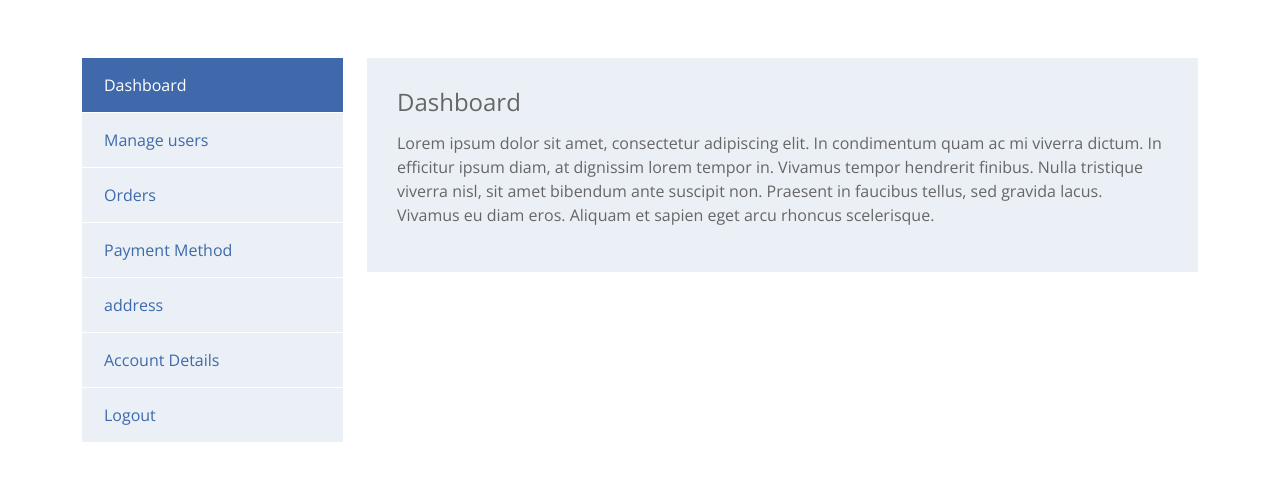
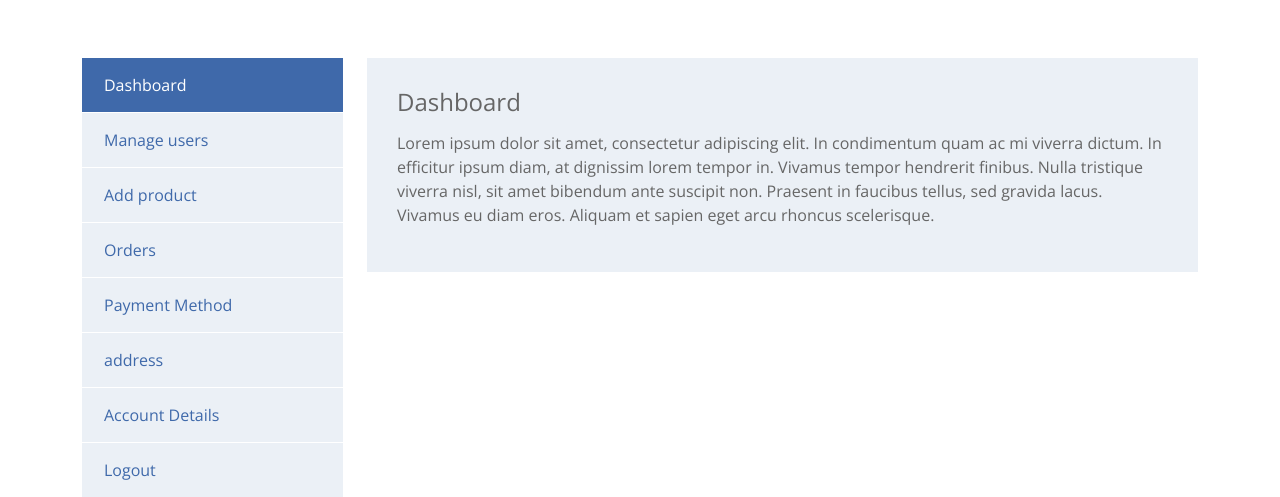
Before and after one commit to DanTDM2003/web-final-project, a Node server app: page /admin/ in a window 1280 px wide. Shown: the part 170-667 px from the top of the page. Run offline with Node 20, Linux system fonts and the light colour scheme; some libraries are stand-ins or nearby versions.

Commit message:
add admin product page

```diff
--- a/src/routes/admin.js
+++ b/src/routes/admin.js
@@ -7,6 +7,7 @@ const JWTAction = require('../utilities/JWTAction.js');
 
 router.get('/', (req, res) => {
     const user = Cookie.decodeCookie(req.signedCookies.user);
+    console.log(req.user);
     res.render('admin/index', {
         title: 'Dashboard',
         login: req.user,
@@ -32,6 +33,18 @@ router.get('/manage-users', async (req, res) => {
         listUsers: listUsers
     });
 });
+router.get('/add-product', async (req, res) => {
+    const user = Cookie.decodeCookie(req.signedCookies.user);
+    const listUsers = await UserR.getAllUsers();
+    console.log("listUsers: ", listUsers);
+    res.render('admin/add-product.ejs', {
+        title: 'Manage users',
+        login: req.user,
+        url: req.path,
+        listUsers: listUsers
+    });
+});
+
 router.post('/update', async (req, res) => {
     const user = Cookie.decodeCookie(req.signedCookies.user);
     const changedListUsers = JSON.parse(req.body.changedUsers);
@@ -51,6 +64,7 @@ router.get('/delete/:id', async (req, res) => {
     console.log("ID: ", userId);
     await UserR.deleteUser(userId);
     const listUsers = await UserR.getAllUsers();
+    console.log("listusers");
     res.render('admin/manage-users.ejs', {
         title: 'Manage users',
         login: req.user,
--- /dev/null
+++ b/src/views/admin/add-product.ejs
@@ -0,0 +1,2 @@
+<%- include('../partials/head.ejs') %> <%- include('../partials/header.ejs') %>
+<%- include('../partials/adminNav.ejs') %>
--- a/src/views/admin/index.ejs
+++ b/src/views/admin/index.ejs
@@ -40,6 +40,13 @@
           >
           <a
             class="nav-link"
+            id="add-product-nav"
+            href="/admin/add-product"
+            role="tab"
+            >Add product</a
+          >
+          <a
+            class="nav-link"
             id="orders-nav"
             data-toggle="pill"
             href="#orders-tab"
@@ -62,6 +69,7 @@
             role="tab"
             >address</a
           >
+
           <a
             class="nav-link"
             id="account-nav"
```
Also changed, not shown: src/public/js/admin/manage-users.js (added, +49 -0 lines), src/views/admin/manage-users.ejs (+1 -51 lines).
